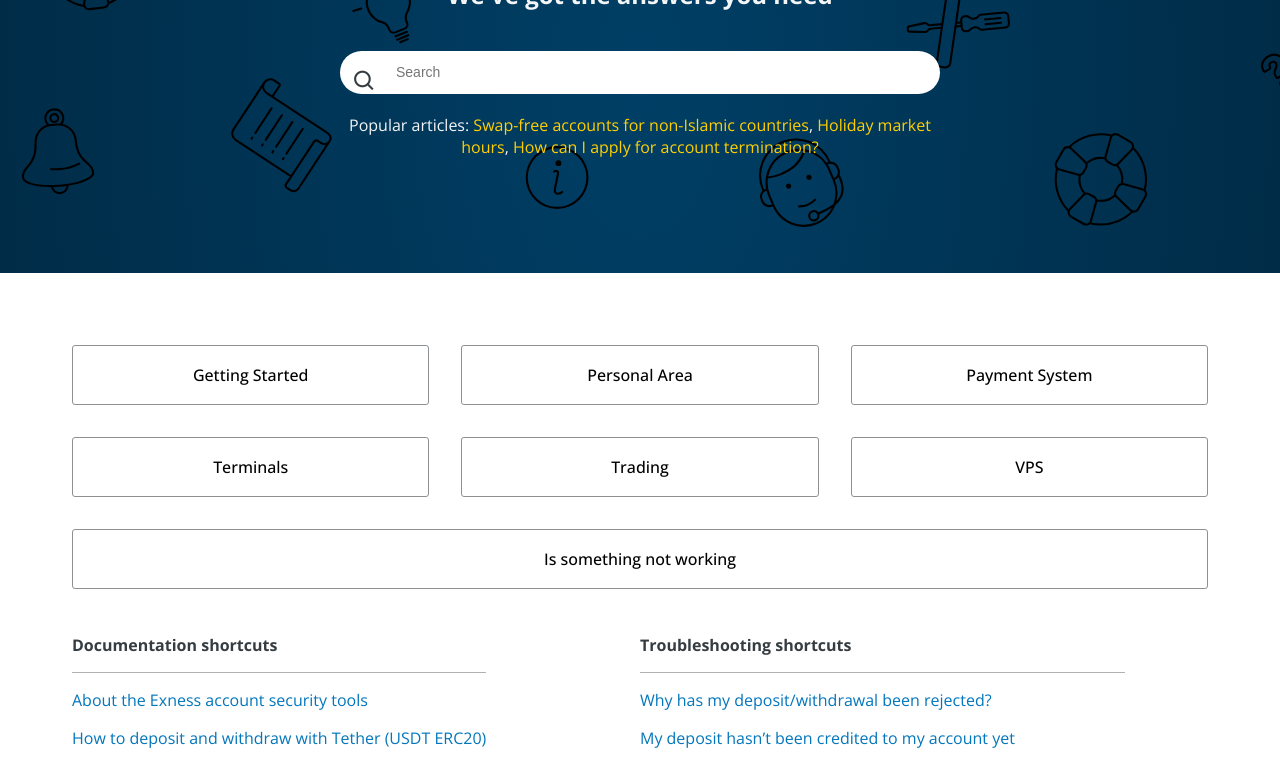
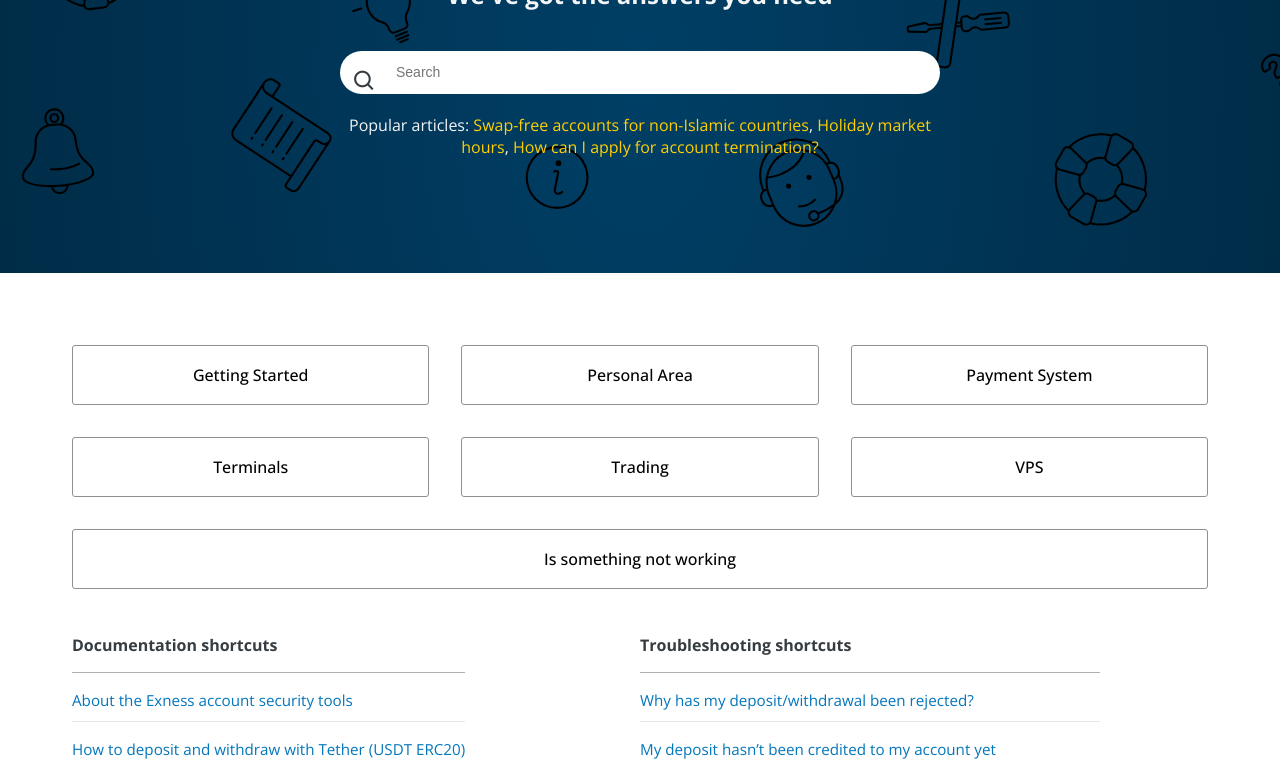
Before and after one commit to Juadebfm/Exness_Trading_Site, a plain HTML site: page help_center.html in a window 1280 px wide. Shown: the part 199-960 px from the top of the page. Drawn offline with nearby package versions, Linux system fonts and the light colour scheme.

Commit message:
This is where i started coding today

```diff
--- a/style.css
+++ b/style.css
@@ -1090,9 +1090,18 @@ main {
   border-bottom: 1px solid #8d9194b2;
 }
 
+.details_left ul li,
+.details_right ul li {
+  border-bottom: 1px solid #ddddddb8;
+  font-weight: 300;
+  width: 100%;
+  padding-bottom: 10px;
+}
+
 .details_left ul li a,
 .details_right ul li a {
   color: rgba(3, 118, 188, 1);
+  font-size: 95%;
 }
 
 .details_left ul li a:hover,
```
Also changed, not shown: 1 other file.
